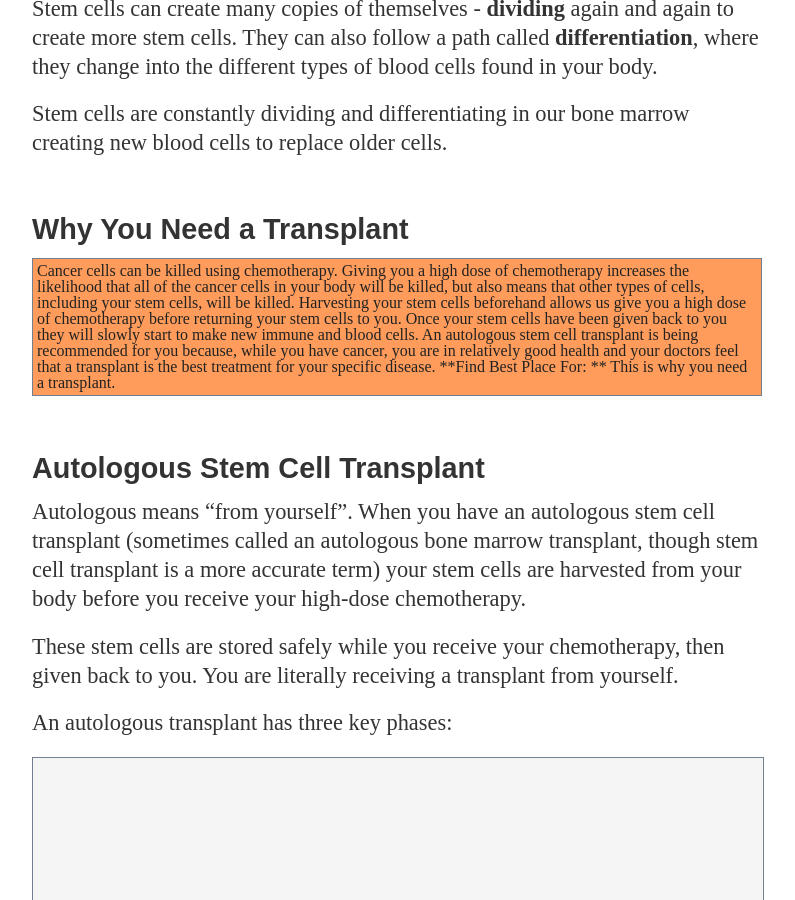
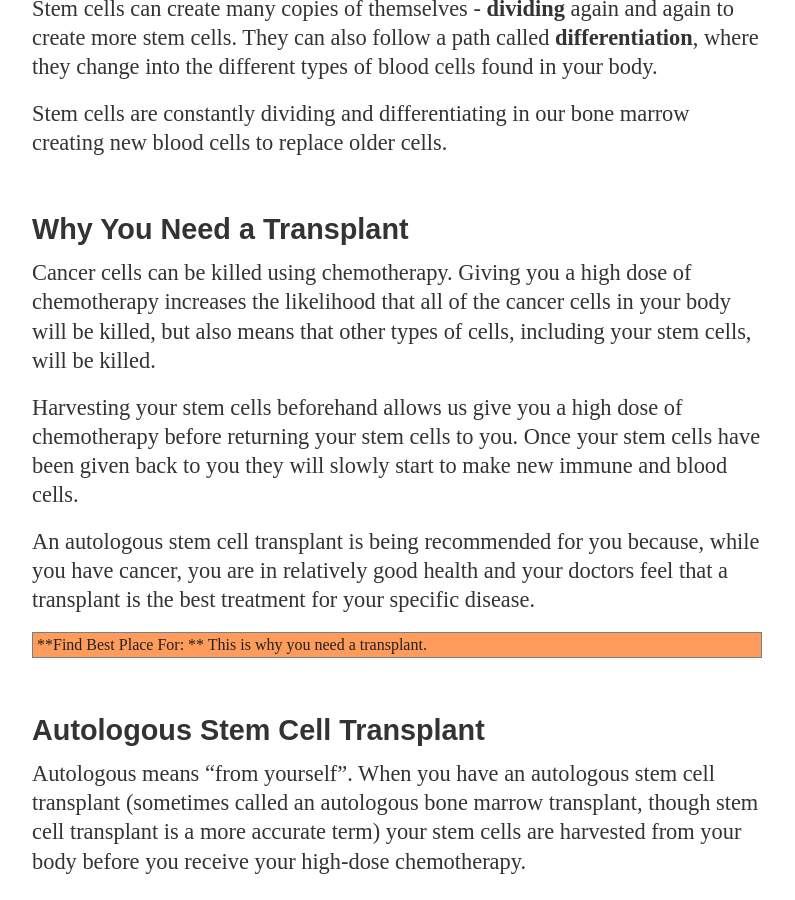
Before and after one commit to mskccpatiented/contentaudit, a Jekyll site: the page built from _posts/2012-11-19-auto-bmt-outpatient-guide-hybrid.md, in a window 1280 px wide and 900 px high, scrolled down 3362 px. Shown: the whole window, without its empty margins (128-923 px from the left). Built offline with Jekyll 4.4.1, drawn with Linux system fonts in a browser that asks for light colours; Markdown is read by kramdown in place of the engine named in the settings.

Commit message:
adding chas's feedback

```diff
--- a/_posts/2012-11-19-auto-bmt-outpatient-guide-hybrid.md
+++ b/_posts/2012-11-19-auto-bmt-outpatient-guide-hybrid.md
@@ -55,13 +55,13 @@ Stem cells can create many copies of themselves - **dividing** again and again t
 Stem cells are constantly dividing and differentiating in our bone marrow creating new blood cells to replace older cells.
 
 ### Why You Need a Transplant
-<div class="outstanding">
 Cancer cells can be killed using chemotherapy. Giving you a high dose of chemotherapy increases the likelihood that all of the cancer cells in your body will be killed, but also means that other types of cells, including your stem cells, will be killed.
 
 Harvesting your stem cells beforehand allows us give you a high dose of chemotherapy before returning your stem cells to you. Once your stem cells have been given back to you they will slowly start to make new immune and blood cells.
 
 An autologous stem cell transplant is being recommended for you because, while you have cancer, you are in relatively good health and your doctors feel that a transplant is the best treatment for your specific disease.
 
+<div class="outstanding">
 <p class="invisible remove">One drawback of chemotherapy is that it also kills other types of rapidly dividing cells in your body - including the stem cells that produce your blood.</p>
 
 **Find Best Place For: **
```
